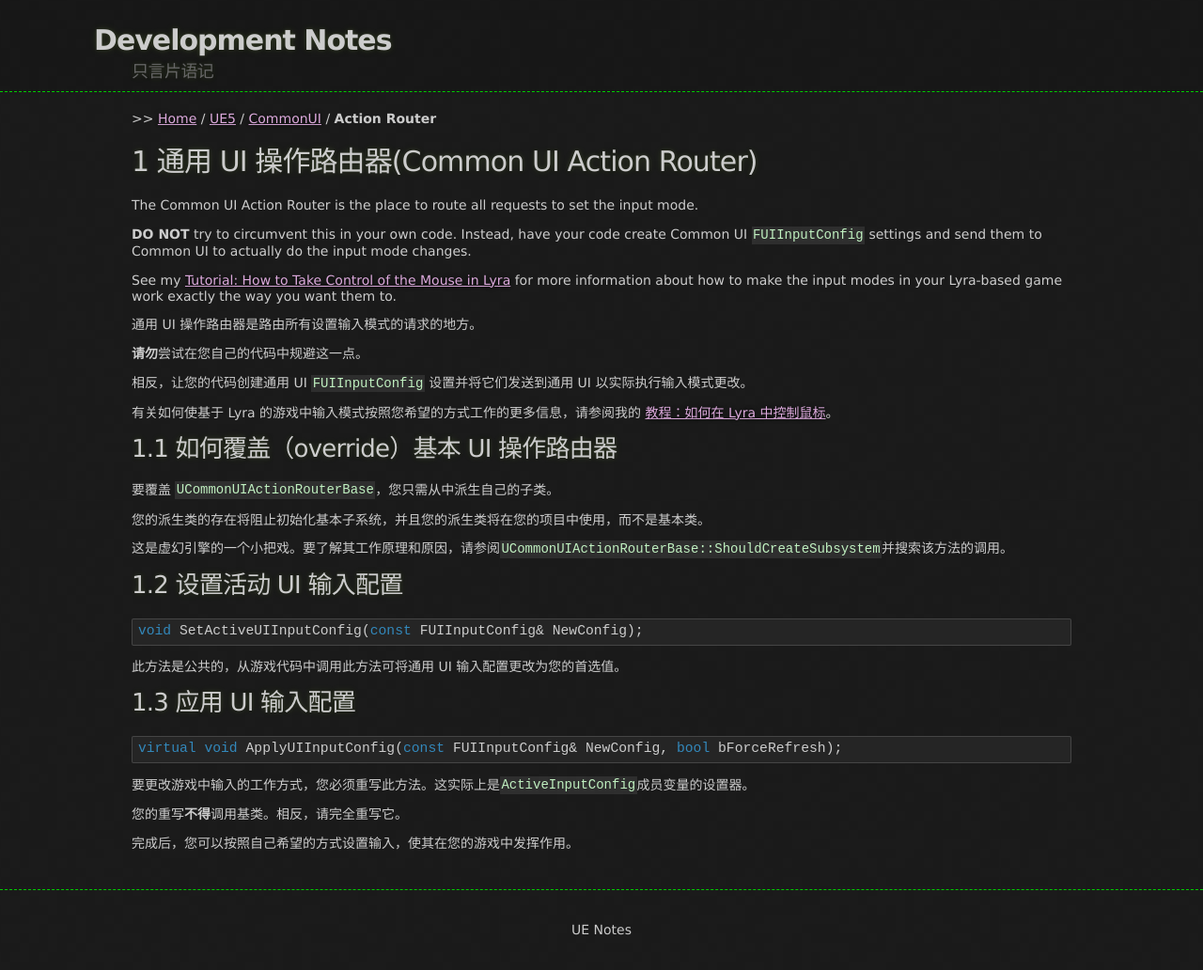
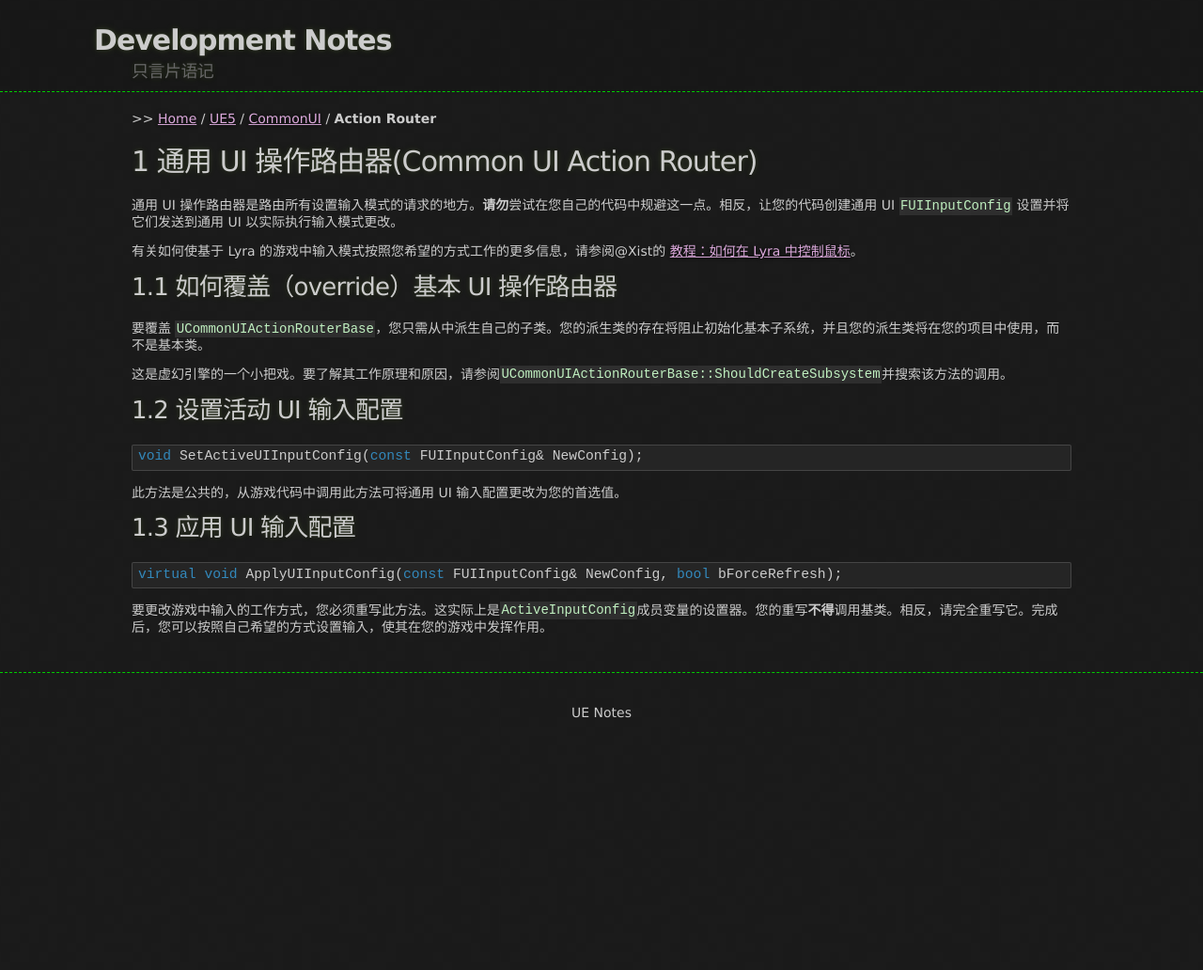
Before and after one commit to kuafu/kuafu.github.io, a Jekyll site: the page built from UE5/CommonUI/ActionRouter.md, in a window 1280 px wide. Shown: the whole page at 94% size. Built offline with Jekyll 4.4.1, drawn with Linux system fonts in a browser that asks for light colours; after the commit the page ends 900 px from its top, so only the background shows below that.

Commit message:
通用 UI 操作路由器(Common UI Action Router)

````diff
--- a/UE5/CommonUI/ActionRouter.md
+++ b/UE5/CommonUI/ActionRouter.md
@@ -6,32 +6,14 @@ breadcrumb_name: "Action Router"
 ---
 
 # 1 通用 UI 操作路由器(Common UI Action Router)
+通用 UI 操作路由器是路由所有设置输入模式的请求的地方。**请勿**尝试在您自己的代码中规避这一点。相反，让您的代码创建通用 UI `FUIInputConfig` 设置并将它们发送到通用 UI 以实际执行输入模式更改。
 
-The Common UI Action Router is the place to route all requests to set the input mode.
-
-**DO NOT** try to circumvent this in your own code.
-Instead, have your code create Common UI `FUIInputConfig` settings and
-send them to Common UI to actually do the input mode changes.
-
-See my [Tutorial: How to Take Control of the Mouse in Lyra](/UE5/LyraStarterGame/Tutorials/How-to-Take-Control-of-the-Mouse)
-for more information about how to make the input modes in your Lyra-based game
-work exactly the way you want them to.
-
-通用 UI 操作路由器是路由所有设置输入模式的请求的地方。
-
-**请勿**尝试在您自己的代码中规避这一点。
-
-相反，让您的代码创建通用 UI `FUIInputConfig` 设置并将它们发送到通用 UI 以实际执行输入模式更改。
-
-有关如何使基于 Lyra 的游戏中输入模式按照您希望的方式工作的更多信息，请参阅我的 [教程：如何在 Lyra 中控制鼠标](/UE5/LyraStarterGame/Tutorials/How-to-Take-Control-of-the-Mouse)。
+有关如何使基于 Lyra 的游戏中输入模式按照您希望的方式工作的更多信息，请参阅@Xist的 [教程：如何在 Lyra 中控制鼠标](/UE5/LyraStarterGame/Tutorials/How-to-Take-Control-of-the-Mouse)。
 
 ## 1.1 如何覆盖（override）基本 UI 操作路由器
-要覆盖 `UCommonUIActionRouterBase`，您只需从中派生自己的子类。
-
-您的派生类的存在将阻止初始化基本子系统，并且您的派生类将在您的项目中使用，而不是基本类。
+要覆盖 `UCommonUIActionRouterBase`，您只需从中派生自己的子类。您的派生类的存在将阻止初始化基本子系统，并且您的派生类将在您的项目中使用，而不是基本类。
 
 这是虚幻引擎的一个小把戏。要了解其工作原理和原因，请参阅`UCommonUIActionRouterBase::ShouldCreateSubsystem`并搜索该方法的调用。
-
 
 ## 1.2 设置活动 UI 输入配置
 
@@ -47,8 +29,4 @@ void SetActiveUIInputConfig(const FUIInputConfig& NewConfig);
 virtual void ApplyUIInputConfig(const FUIInputConfig& NewConfig, bool bForceRefresh);
 ```
 
-要更改游戏中输入的工作方式，您必须重写此方法。这实际上是`ActiveInputConfig`成员变量的设置器。
-
-您的重写**不得**调用基类。相反，请完全重写它。
-
-完成后，您可以按照自己希望的方式设置输入，使其在您的游戏中发挥作用。
+要更改游戏中输入的工作方式，您必须重写此方法。这实际上是`ActiveInputConfig`成员变量的设置器。您的重写**不得**调用基类。相反，请完全重写它。完成后，您可以按照自己希望的方式设置输入，使其在您的游戏中发挥作用。
````
